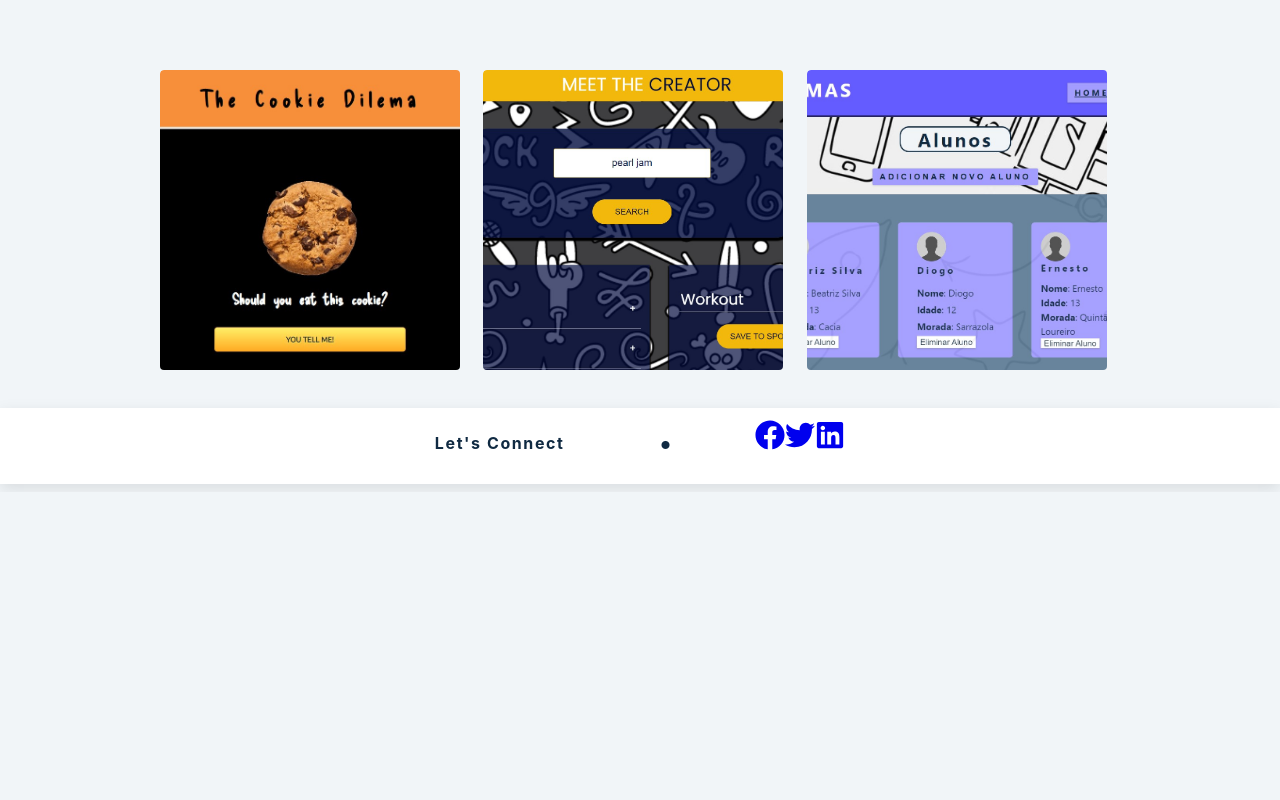
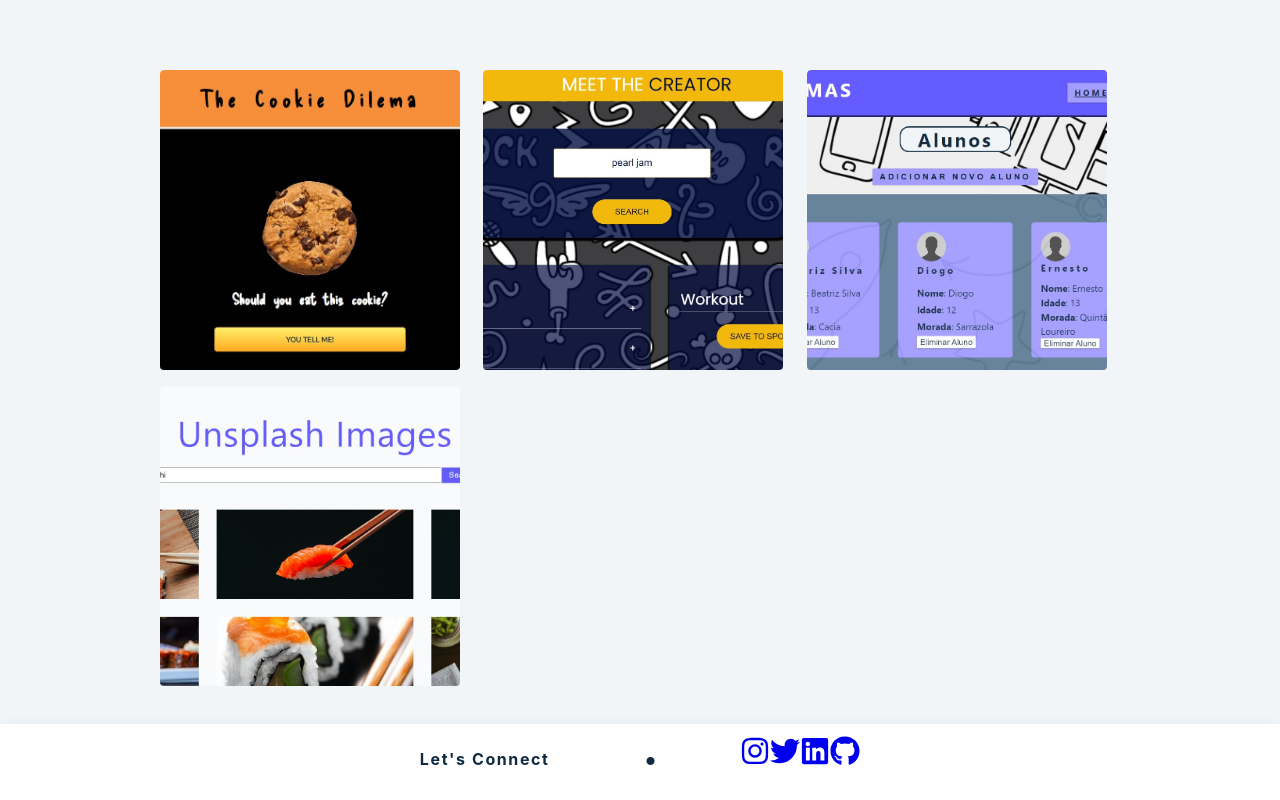
Before and after one commit to jopbdavid/portefolio_2.0, a React (Create React App) app: page /projects in a window 1280 px wide. Shown: the part 308-1108 px from the top of the page. Before the commit the page ends 800 px from the top, so only its background shows below. Built offline with nearby package versions, Linux system fonts and the light colour scheme.

Commit message:
Added Unsplash project

```diff
--- a/src/data.js
+++ b/src/data.js
@@ -7,12 +7,15 @@ import {
   FaLinkedin,
   FaTwitter,
   FaReact,
+  FaInstagram,
+  FaGithub,
 } from "react-icons/fa";
 import { SiJavascript, SiTypescript } from "react-icons/si";
 import { AiFillGithub } from "react-icons/ai";
 import cookie from "./img/cookie_project.jpg";
 import meet from "./img/MeetCreator.jpg";
 import school from "./img/class_management.jpg";
+import unsplash from "./img/unsplash.jpg";
 
 export const links = [
   {
@@ -35,18 +38,23 @@ export const links = [
 export const social = [
   {
     id: 1,
-    url: "https://www.twitter.com",
-    icon: <FaFacebook size={30} />,
+    url: "https://www.instagram.com/joaopdavid/",
+    icon: <FaInstagram size={30} />,
   },
   {
     id: 2,
-    url: "https://www.twitter.com",
+    url: "https://twitter.com/JooPedr39494131",
     icon: <FaTwitter size={30} />,
   },
   {
     id: 3,
-    url: "https://www.twitter.com",
+    url: "https://www.linkedin.com/in/jo%C3%A3o-david-888391144/",
     icon: <FaLinkedin size={30} />,
+  },
+  {
+    id: 4,
+    url: "https://github.com/jopbdavid",
+    icon: <FaGithub size={30} />,
   },
 ];
 
@@ -131,4 +139,12 @@ export const projects = [
     img: school,
     url: "http://class-management-jp.netlify.app",
   },
+  {
+    id: 4,
+    name: "Unsplash search",
+    description:
+      "Simple Unsplash API app to search for images of delicacies and whet my appetite. Credits to: John Smilga :)  ",
+    img: unsplash,
+    url: "https://unsplash-img-search.netlify.app/",
+  },
 ];
```
Also changed, not shown: src/img/unsplash.jpg (added).
